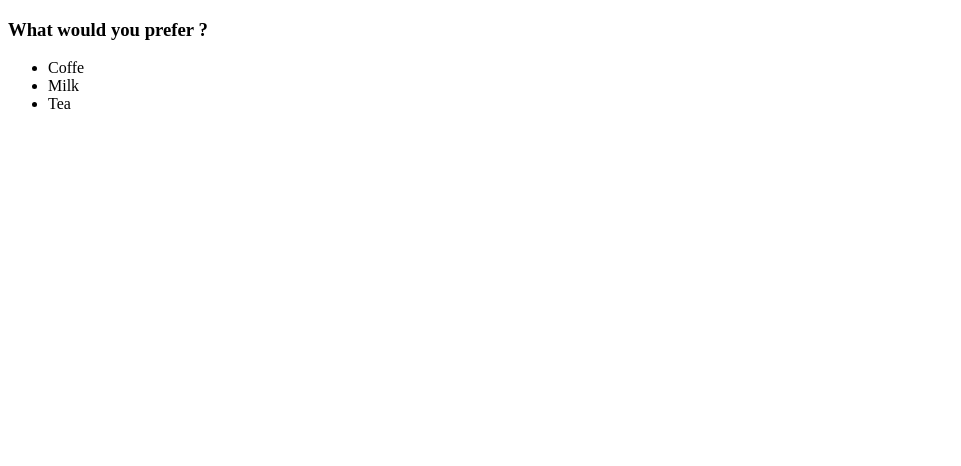
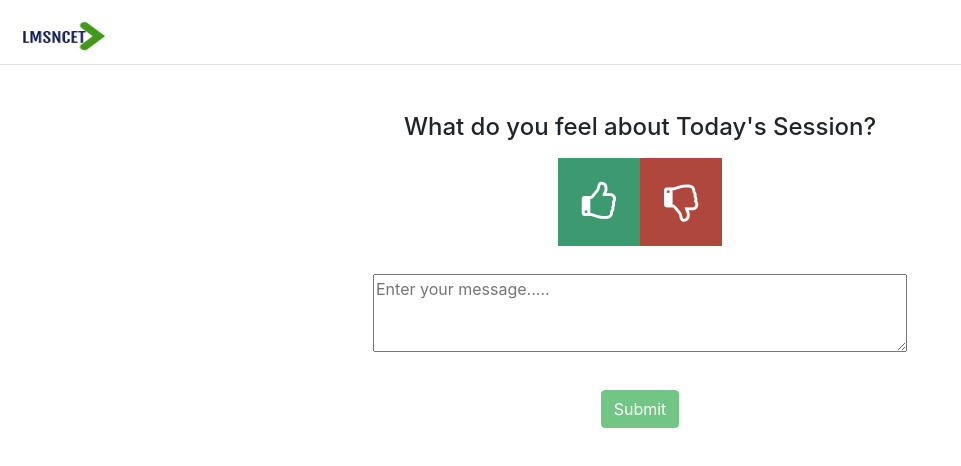
Before and after one commit to avulalakshman/wcc, an Angular app: page / in a window 1280 px wide. Shown: the top 466 px of the page, without its empty margins (0-961 px from the left). Built offline with nearby package versions, Linux system fonts and the light colour scheme.

Commit message:
added new pages

```diff
--- a/angular.json
+++ b/angular.json
@@ -23,9 +23,12 @@
               "src/assets"
             ],
             "styles": [
-              "src/styles.css"
+              "src/styles.css",
+              "./node_modules/bootstrap/dist/css/bootstrap.min.css"
             ],
-            "scripts": []
+            "scripts": [
+              "./node_modules/bootstrap/dist/js/bootstrap.min.js"
+            ]
           },
           "configurations": {
             "production": {
--- a/package.json
+++ b/package.json
@@ -20,6 +20,8 @@
     "@angular/platform-browser": "^6.1.0",
     "@angular/platform-browser-dynamic": "^6.1.0",
     "@angular/router": "^6.1.0",
+    "@ng-bootstrap/ng-bootstrap": "^3.1.0",
+    "bootstrap": "^4.1.3",
     "core-js": "^2.5.4",
     "rxjs": "^6.0.0",
     "zone.js": "~0.8.26"
--- a/src/app/app.component.html
+++ b/src/app/app.component.html
@@ -1,6 +1,25 @@
-<h3>What would you prefer ?</h3>
-<ul>
-  <li>Coffe</li>
-  <li>Milk</li>
-  <li>Tea</li>
-</ul>
+<!-- Image and text -->
+<nav class="navbar border-bottom my-2">
+  <a class="navbar-brand" href="#">
+    <img src="../assets/img/lmsncet.jpg" width="90" height="30" class="d-inline-block align-top" alt="">
+  </a>
+</nav>
+
+<div class="mt-3">&nbsp;</div>
+<div class="d-flex justify-content-center">
+  <div class="p-2"><h4>What do you feel about Today's Session?</h4></div>
+</div>
+ <div class="d-flex justify-content-center  mb-1">
+    <div class="p-4" style="background: #3d9970;" id="up"><i class="{{up_icon}}" style="font-size:40px;color:#fff" (click)="happy()"></i></div>
+    <div class="p-4" style="background:#af473c;"><i class="{{down_icon}}" style="font-size:40px;color:#fff" (click)="notHappy()"></i></div>
+ </div>
+ <div class="d-flex justify-content-center">
+  <div class="p-4"><textarea rows="3" cols="50" placeholder="Enter your message....." [(ngModel)]="message"></textarea></div>
+</div>
+<div class="d-flex justify-content-center">
+  <div class="p-2"><button class="btn btn-success" [disabled]=getStatusValue() (click)="onSubmit()">Submit</button></div>
+</div>
+
+<div class="d-flex justify-content-center">
+  <ngb-alert *ngIf="successMessage" type="success" (close)="successMessage = null">{{ successMessage }}</ngb-alert>
+</div>
--- a/src/app/app.component.ts
+++ b/src/app/app.component.ts
@@ -1,4 +1,5 @@
 import { Component } from '@angular/core';
+import { timeout } from 'q';
 
 @Component({
   selector: 'app-root',
@@ -7,4 +8,44 @@ import { Component } from '@angular/core';
 })
 export class AppComponent {
   title = 'wcc';
+  up_icon; down_icon; isSelected; feedback; message;successMessage;
+  ws_name = "Workshop on CSS and JS";
+  constructor(){
+    this.initializeValues()
+  }
+  happy(event){
+    if(!this.isSelected){
+       this.up_icon="fa fa-smile-o";
+       this.isSelected = true;
+       this.feedback = "1";
+    }
+  }
+  notHappy(event){
+    if(!this.isSelected){
+       this.down_icon="fal fa fa-frown-o";
+       this.isSelected = true;
+       this.feedback = "0";
+    }
+  }
+  onSubmit(){
+
+    this.successMessage = "Thanks for your valuable Feedback";
+    this.initializeValues()
+    setTimeout(()=>{
+      this.successMessage=""
+    },2000)
+
+
+  }
+  getStatusValue(){
+    return this.feedback == "" ? true : false;
+  }
+  initializeValues(){
+    this.isSelected = false;
+    this.feedback = "";
+    this.message = "";
+    this.up_icon="fa fa-thumbs-o-up";
+    this.down_icon="fa fa-thumbs-o-down";
+
+  }
 }
--- a/src/app/app.module.ts
+++ b/src/app/app.module.ts
@@ -1,14 +1,16 @@
 import { BrowserModule } from '@angular/platform-browser';
 import { NgModule } from '@angular/core';
-
+import {NgbPaginationModule, NgbAlertModule} from '@ng-bootstrap/ng-bootstrap';
 import { AppComponent } from './app.component';
-
+import { FormsModule } from '@angular/forms';
 @NgModule({
   declarations: [
     AppComponent
   ],
   imports: [
-    BrowserModule
+    BrowserModule,
+    NgbPaginationModule, NgbAlertModule,
+    FormsModule
   ],
   providers: [],
   bootstrap: [AppComponent]
--- a/src/index.html
+++ b/src/index.html
@@ -4,7 +4,7 @@
   <meta charset="utf-8">
   <title>Wcc</title>
   <base href="/">
-
+  <link rel="stylesheet" href="https://cdnjs.cloudflare.com/ajax/libs/font-awesome/4.7.0/css/font-awesome.min.css">
   <meta name="viewport" content="width=device-width, initial-scale=1">
   <link rel="icon" type="image/x-icon" href="favicon.ico">
 </head>
```
Also changed, not shown: src/assets/img/lmsncet.jpg (added), 1 other file (tests, documents, lock files or other folders).
